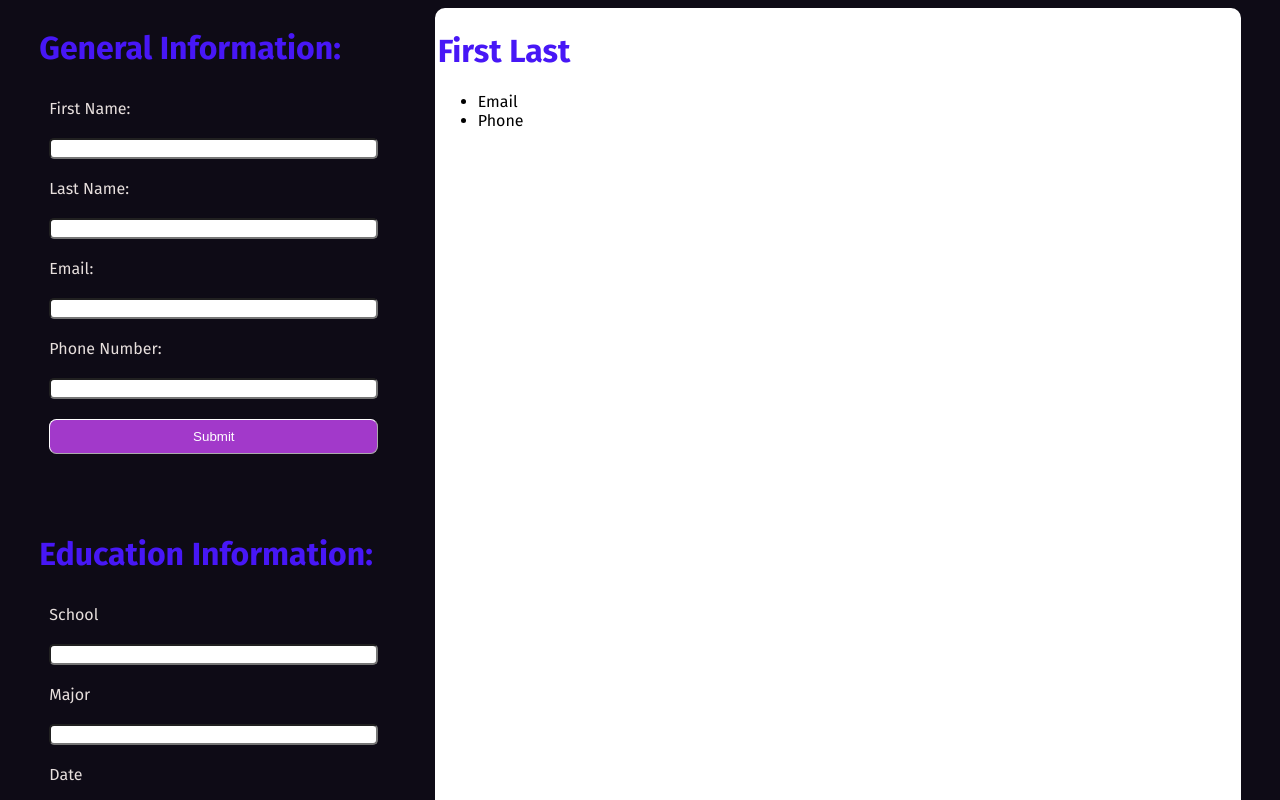
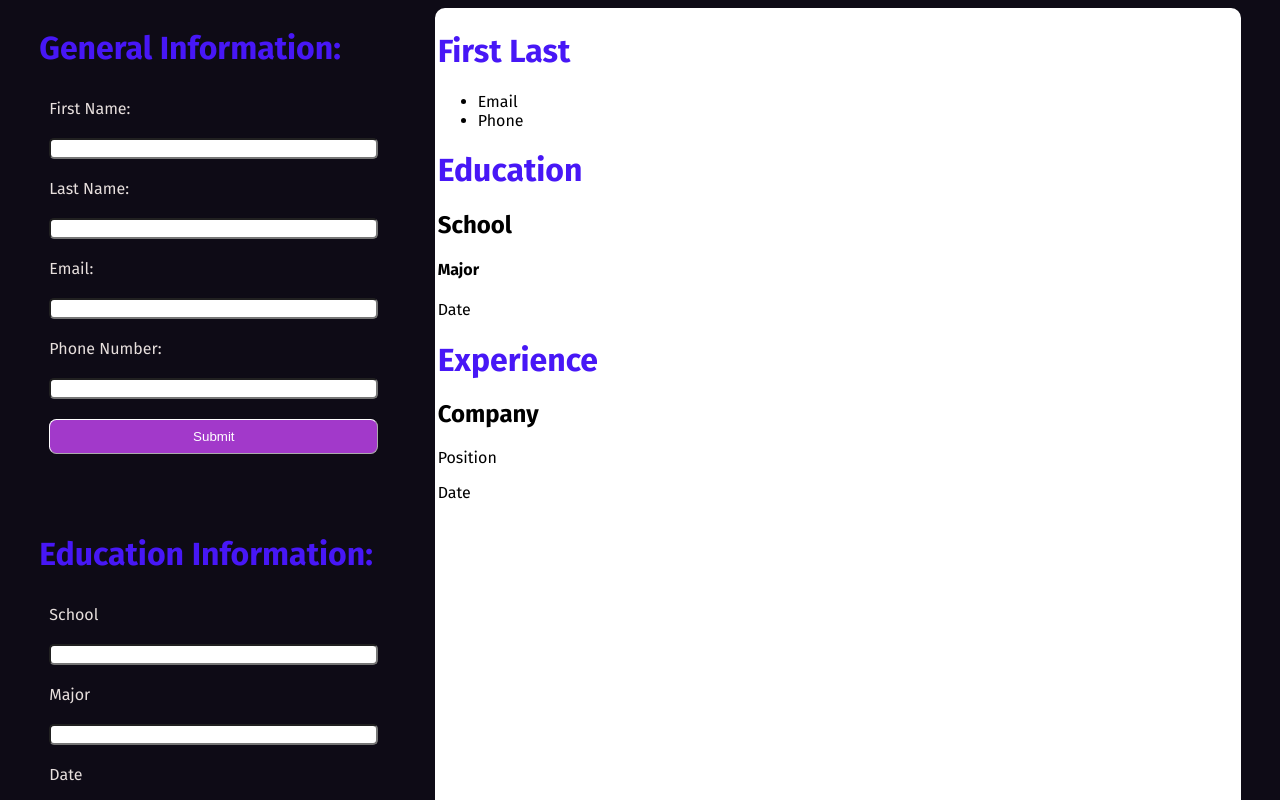
Before and after one commit to iZhGH/CVApp, a React (Vite) app in the folder CV-Application/: page / in a window 1280 px wide. Shown: the top 800 px of the page. Built offline with nearby package versions, Linux system fonts and the light colour scheme.

Commit message:
resumeContent html: - Add placeholder JSX content for resumeContent component

```diff
--- a/CV-Application/src/components/ResumeContent.jsx
+++ b/CV-Application/src/components/ResumeContent.jsx
@@ -11,6 +11,25 @@ export default function ResumeContent() {
             </ul>
             </div>
 
+            <div className="educationInformation">
+            <h1>Education</h1>
+            <h2>School</h2>
+            <div className="majorDateInfo">
+            <h4>Major</h4>
+            <p>Date</p>
+            </div>
+
+            </div>
+
+            <div className="experienceInformation">
+            <h1>Experience</h1>
+            <h2>Company</h2>
+            <div className="positionDateInfo">
+            <p>Position</p>
+            <p>Date</p>
+            </div>
+            </div>
+
         </div>
     )
 }
```
